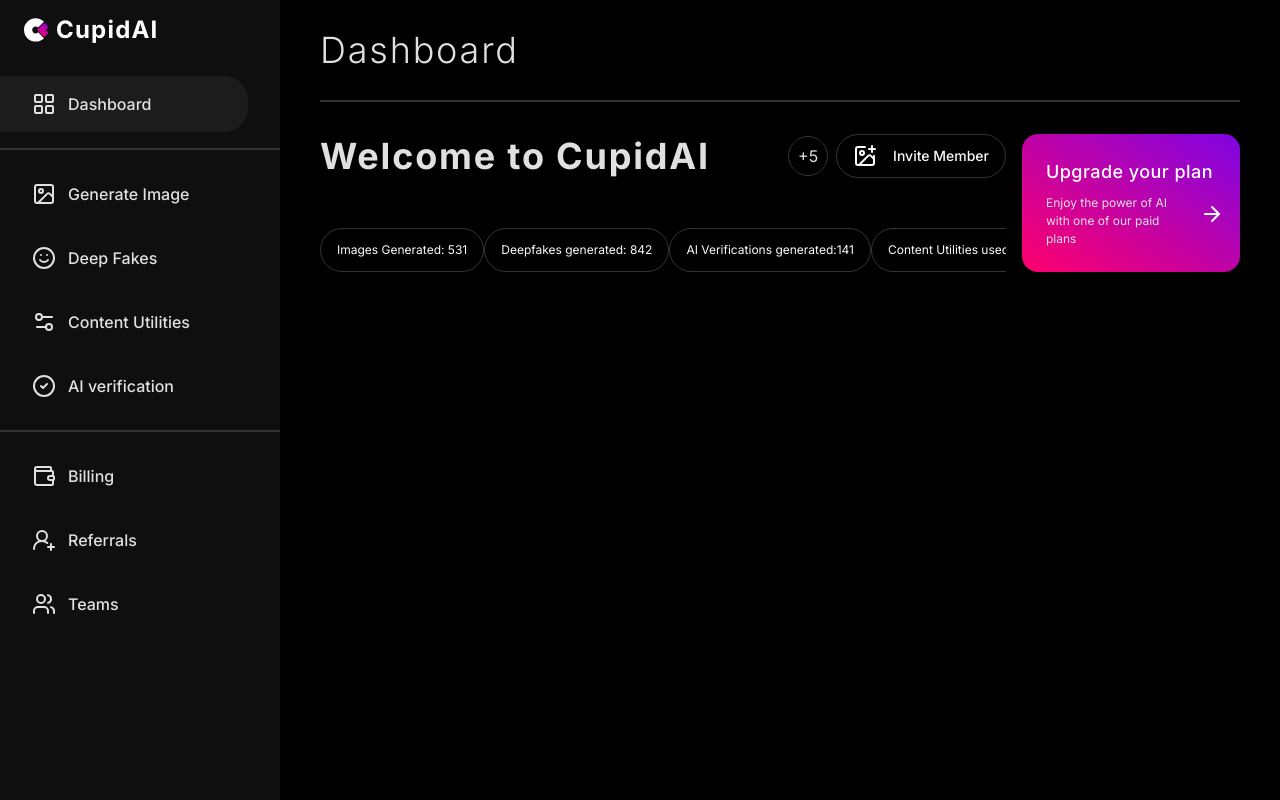
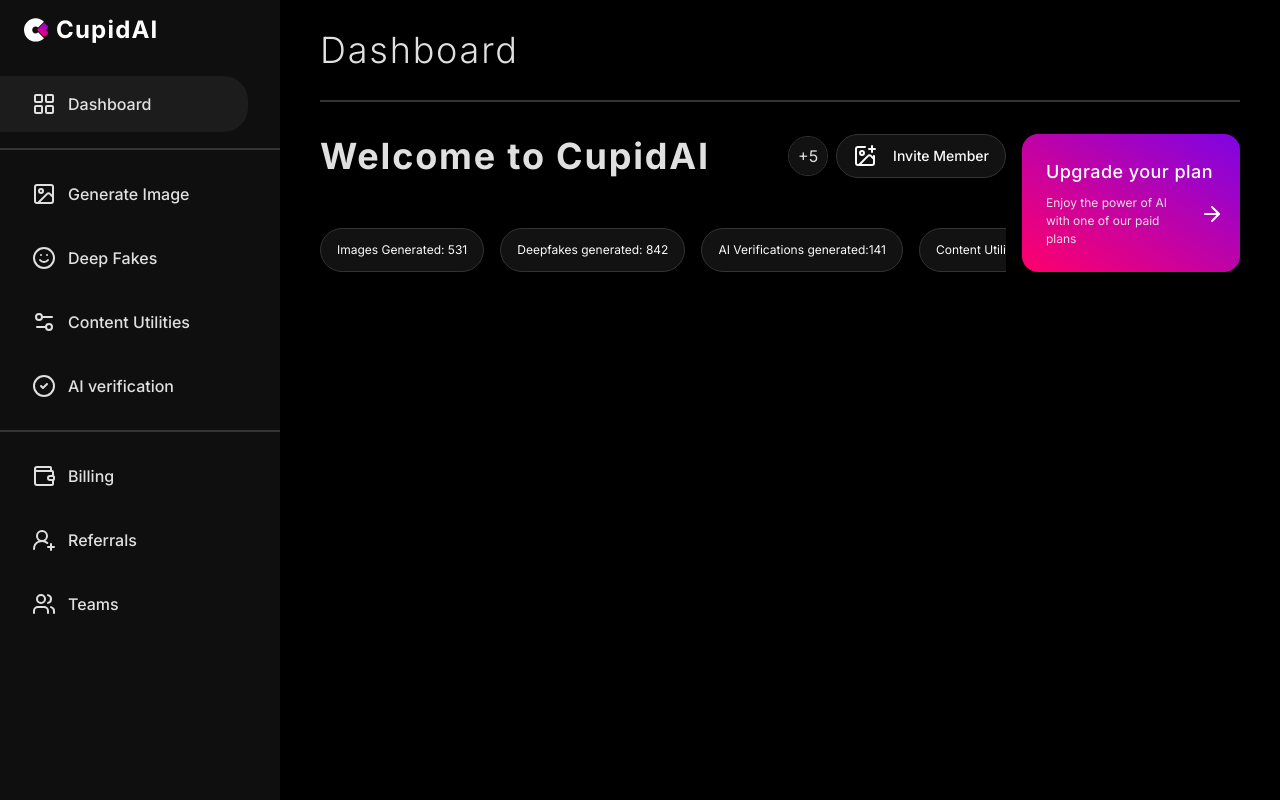
Before and after one commit to ra-kesh/Stupid-AI, a Next.js app: page /dashboard in a window 1280 px wide. Built offline with nearby package versions, Linux system fonts and the light colour scheme.

Commit message:
feat:initial dashboard hero

```diff
--- a/app/(dashboard)/dashboard/dashboard-hero.tsx
+++ b/app/(dashboard)/dashboard/dashboard-hero.tsx
@@ -1,85 +1,62 @@
-import { Avatar, AvatarFallback } from "@/components/ui/avatar";
-import { Button } from "@/components/ui/button";
-import { Card, CardContent, CardHeader, CardTitle } from "@/components/ui/card";
-import { ArrowRight, ImagePlus } from "lucide-react";
-import React from "react";
+import React from "react"
+import Image from "next/image"
+import { ArrowRight, ImagePlus } from "lucide-react"
+
+import { Avatar, AvatarFallback } from "@/components/ui/avatar"
+import { Button } from "@/components/ui/button"
+import { Card, CardContent, CardHeader, CardTitle } from "@/components/ui/card"
+
+import generateImageSvg from "/public/generate_image_v1.svg"
 
 const DashboardHero = () => {
   return (
-    <div className="grid grid-cols-1 lg:grid-cols-12 w-full gap-x-4 py-8">
-      <div className="lg:col-span-9 flex flex-col w-full h-full">
+    <div className="grid w-full grid-cols-1 gap-x-4 py-8 lg:grid-cols-12">
+      <div className="flex size-full flex-col lg:col-span-9">
         <div className="flex w-full items-center justify-between">
-          <h2 className="text-4xl font-bold tracking-wider text-logo">
-            Welcome to CupidAI
-          </h2>
+          <h2 className="text-logo text-4xl font-bold tracking-wider">Welcome to CupidAI</h2>
           <div className="flex items-center space-x-2 ">
-            <Avatar className=" h-10 w-10 sm:flex border border-separator">
-              <AvatarFallback className="bg-button text-logo">
-                {" "}
-                +5
-              </AvatarFallback>
+            <Avatar className=" h-10 w-10 border border-separator sm:flex">
+              <AvatarFallback className="text-logo bg-button"> +5</AvatarFallback>
             </Avatar>
 
-            <Button className="gap-x-4 rounded-3xl h-11 bg-button border border-separator">
+            <Button className="h-11 gap-x-4 rounded-3xl border border-separator bg-button">
               <ImagePlus />
               Invite Member
             </Button>
           </div>
         </div>
-        <div className="w-full flex  flex-row justify-between overflow-scroll mt-auto">
-          <Button className="gap-x-4 rounded-3xl h-11 bg-button border border-separator ">
-            {/* <Image
-              src={generateImageSvg}
-              alt="generate an image"
-              className="w-5 h-5"
-            /> */}
-            <span className="text-textforeground text-xs font-normal">
-              Images Generated: 531
-            </span>
+        <div className="mt-auto flex  w-full flex-row space-x-4 overflow-scroll">
+          <Button className="h-11 flex-auto  rounded-3xl border border-separator bg-button xl:gap-x-4">
+            <Image src={generateImageSvg} alt="generate an image" className="hidden size-5 2xl:block" />
+            <span className="text-textforeground text-xs font-normal">Images Generated: 531</span>
           </Button>
-          <Button className="gap-x-4 rounded-3xl h-11 bg-button border border-separator">
-            {/* <Image
-              src={addReactionSvg}
-              alt="generate an image"
-              className="w-5 h-5"
-            /> */}
-            <span className="text-textforeground text-xs font-normal">
-              Deepfakes generated: 842
-            </span>
+          <Button className="h-11 flex-auto gap-x-4 rounded-3xl border border-separator bg-button">
+            <Image src={generateImageSvg} alt="generate an image" className="hidden size-5 2xl:block" />
+            <span className="text-textforeground text-xs font-normal">Deepfakes generated: 842</span>
           </Button>
-          <Button className="gap-x-4 rounded-3xl h-11 bg-button border border-separator">
-            {/* <Image
-              src={newReleasesSvg}
-              alt="generate an image"
-              className="w-5 h-5"
-            /> */}
-            <span className="text-textforeground text-xs font-normal">
-              AI Verifications generated:141
-            </span>
+          <Button className="h-11 flex-auto gap-x-4 rounded-3xl border border-separator bg-button">
+            <Image src={generateImageSvg} alt="generate an image" className="hidden size-5 2xl:block" />
+            <span className="text-textforeground text-xs font-normal">AI Verifications generated:141</span>
           </Button>
-          <Button className="gap-x-4 rounded-3xl h-11 bg-button border border-separator">
-            {/* <Image
-              src={pageInfoSvg}
-              alt="generate an image"
-              className="w-5 h-5"
-            /> */}
-            <span className="text-textforeground text-xs font-normal">
-              Content Utilities used: 353
-            </span>
+          <Button className="h-11 flex-auto gap-x-2 rounded-3xl border border-separator bg-button  xl:gap-x-4">
+            <Image src={generateImageSvg} alt="generate an image" className="hidden size-5 2xl:block" />
+            <span className="text-textforeground text-xs font-normal">Content Utilities used: 353</span>
+          </Button>
+          <Button className="hidden h-11 flex-auto gap-x-4 rounded-3xl border border-separator bg-button 2xl:flex">
+            <Image src={generateImageSvg} alt="generate an image" className="hidden size-5 2xl:block" />
+            <span className="text-textforeground text-xs font-normal">Content Utilities used: 353</span>
           </Button>
         </div>
       </div>
       <div className="lg:col-span-3 ">
-        <Card className="bg-gradient-to-bl from-[#7f04e3] to-[#ff006b] border-none space-y-2">
+        <Card className="space-y-2 border-none bg-gradient-to-bl from-[#7f04e3] to-[#ff006b]">
           <CardHeader className="flex flex-row items-center justify-between pb-0">
-            <CardTitle className="lg:text-lg font-medium leading-7 text-primary tracking-wide pb-0">
+            <CardTitle className="pb-0 font-medium leading-7 tracking-wide text-primary lg:text-lg">
               Upgrade your plan
             </CardTitle>
           </CardHeader>
-          <CardContent className="flex flex-row w-full justify-between pr-0">
-            <p className="lg:text-[12px] text-foreground ">
-              Enjoy the power of AI with one of our paid plans
-            </p>
+          <CardContent className="flex w-full flex-row justify-between pr-0">
+            <p className="text-foreground lg:text-[12px] ">Enjoy the power of AI with one of our paid plans</p>
             <Button variant={"ghost"} className="hover:bg-inherit">
               <ArrowRight className="text-primary " />
             </Button>
@@ -87,7 +64,7 @@ const DashboardHero = () => {
         </Card>
       </div>
     </div>
-  );
-};
+  )
+}
 
-export default DashboardHero;
+export default DashboardHero
--- a/app/globals.css
+++ b/app/globals.css
@@ -6,6 +6,8 @@
   :root {
     --background: 0, 0%, 0%, 1;
     --foreground: 0, 0%, 88%, 1;
+
+    --button: 0, 0%, 7%, 1;
 
     --separator: 0, 0%, 20%, 1;
 
--- a/tailwind.config.ts
+++ b/tailwind.config.ts
@@ -24,6 +24,7 @@ const config = {
           hover:'hsl(var(--sidebar-hover))'
         },
         separator: "hsl(var(--separator))",
+        button: "hsl(var(--button))",
         border: "hsl(var(--border))",
         input: "hsl(var(--input))",
         ring: "hsl(var(--ring))",
```
Also changed, not shown: public/generate_image_v1.svg (added).
